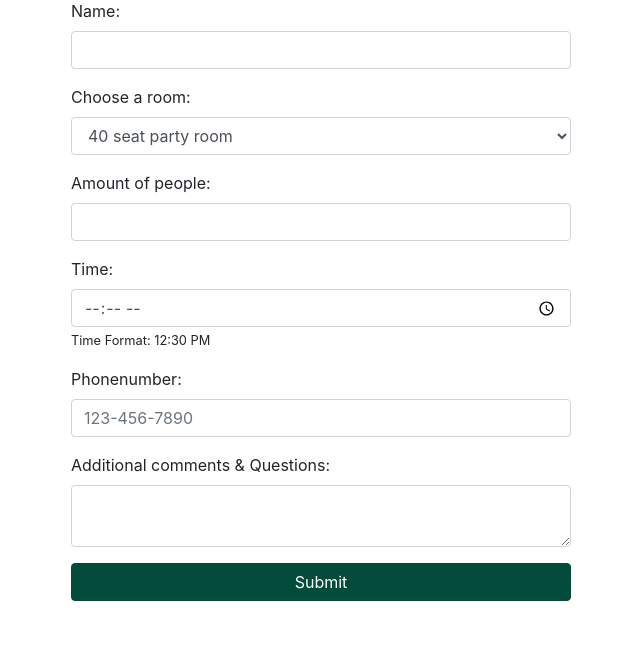
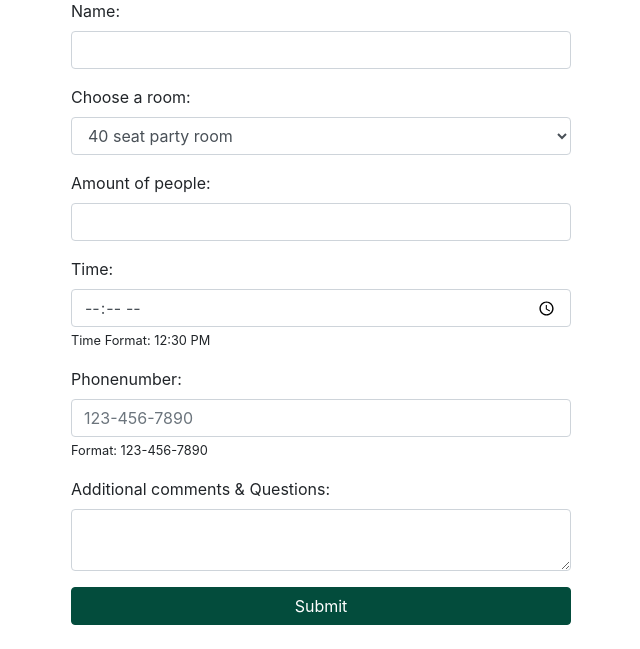
Before and after one commit to mtapiacs/Edens-Bistro, a PHP site: page /reservation.php in a window 1280 px wide. Shown: the part 158-807 px from the top of the page, without its empty margins (319-959 px from the left). Before the commit the page ends 759 px from the top, so only its background shows below. Run offline with PHP 8.4, Linux system fonts and the light colour scheme.

Commit message:
added more min and max attributes and cleaned up some things

```diff
--- a/reservation.php
+++ b/reservation.php
@@ -15,42 +15,43 @@ include_once "./includes/header.php";
     </div>
 
     <form method="POST" action="" class="form-container mx-auto mb-4">
-
+<!-- name -->
     <div class="form-group">
         <label for="Name">Name:</label>
-        <input type="text" class="form-control" id="reservation_name" name = "reservation_name">
+        <input type="text" class="form-control" id="reservation_name" name = "reservation_name" required>
     </div>
-
+<!-- choosing a room -->
     <div class="form-group">
         <label for="reservation_room">Choose a room:</label>
-        <select name="reservation_rooms" class = "form-control">
+        <select name="reservation_rooms" class = "form-control" required>
           <option value="40seat">40 seat party room</option>
           <option value="newlywed">Newlywed Corner</option>
           <option value="15seat">15 seat party room</option>
          </select>
     </div>
-
+<!-- amount of people -->
     <div class="form-group">
         <label for="amount_of_people">Amount of people:</label>
-        <input type="number" class="form-control" id="amount_of_people" max = "40"  name = "amount_of_people">
+        <input type="number" class="form-control" id="amount_of_people" max = "40"  name = "amount_of_people" required>
     </div>
-
+<!-- time of reservation -->
     <div class="form-group">
         <label for="time_of_reservation">Time:</label>
-        <input type="time" class="form-control" id="reservation_time" max = "40"  name = "reservation_time">
+        <input type="time" class="form-control" id="reservation_time"   name = "reservation_time" min = "10:00" max = "22:00" required>
         <small>Time Format: 12:30 PM</small>
     </div>
-
+  <!-- phonenumber -->
     <div class="form-group">
         <label for="reservation_phonenumber">Phonenumber:</label>
-        <input type="tel" class="form-control" id="reservation_phonenumber" pattern="[0-9]{3}-[0-9]{2}-[0-9]{3}" placeholder = "123-456-7890" name = "reservation_phonenumber">
+        <input type="tel" class="form-control" id="reservation_phonenumber" pattern="[0-9]{3}-[0-9]{3}-[0-9]{4}" placeholder = "123-456-7890" name = "reservation_phonenumber" required>
+        <small>Format: 123-456-7890</small>
     </div>
-
+<!-- comments/questions -->
     <div class="form-group">
         <label for="reservation_comment_ques">Additional comments & Questions:</label>
         <textarea type="text" class="form-control" id="reservation_questions_comments"  name = "reservation_questions_comments"></textarea>
     </div>
-
+<!-- submit -->
     <button class="btn btn-block btn-site-main" name="reservation-form" type="submit">Submit</button>
     </form>
 </main>
```
